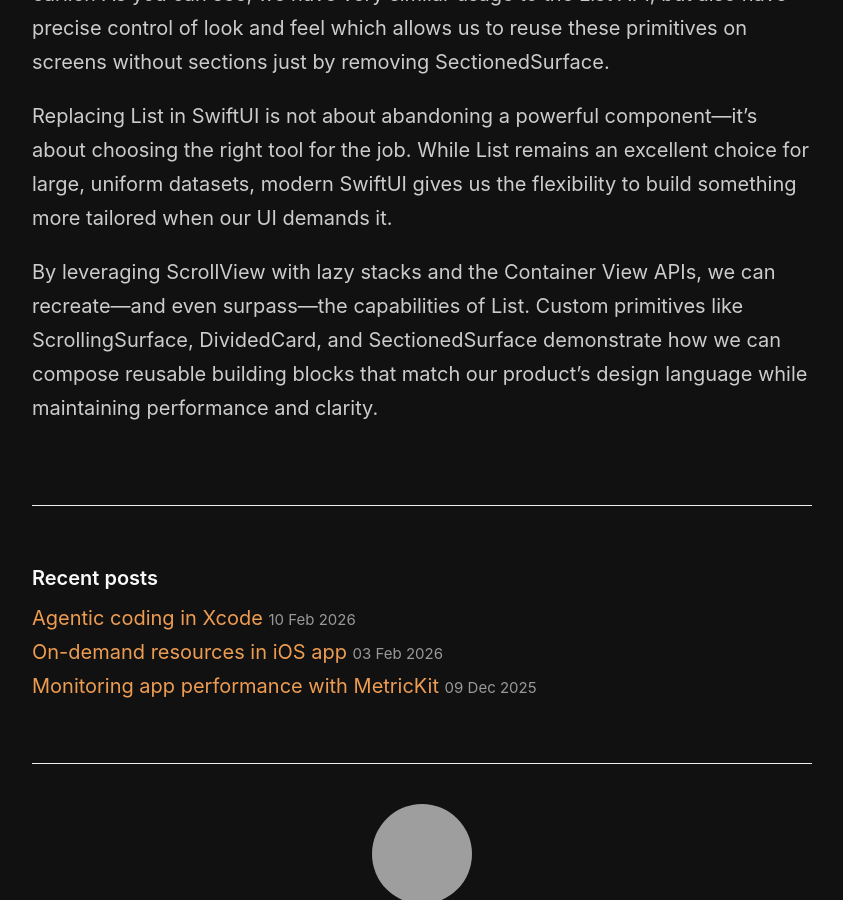
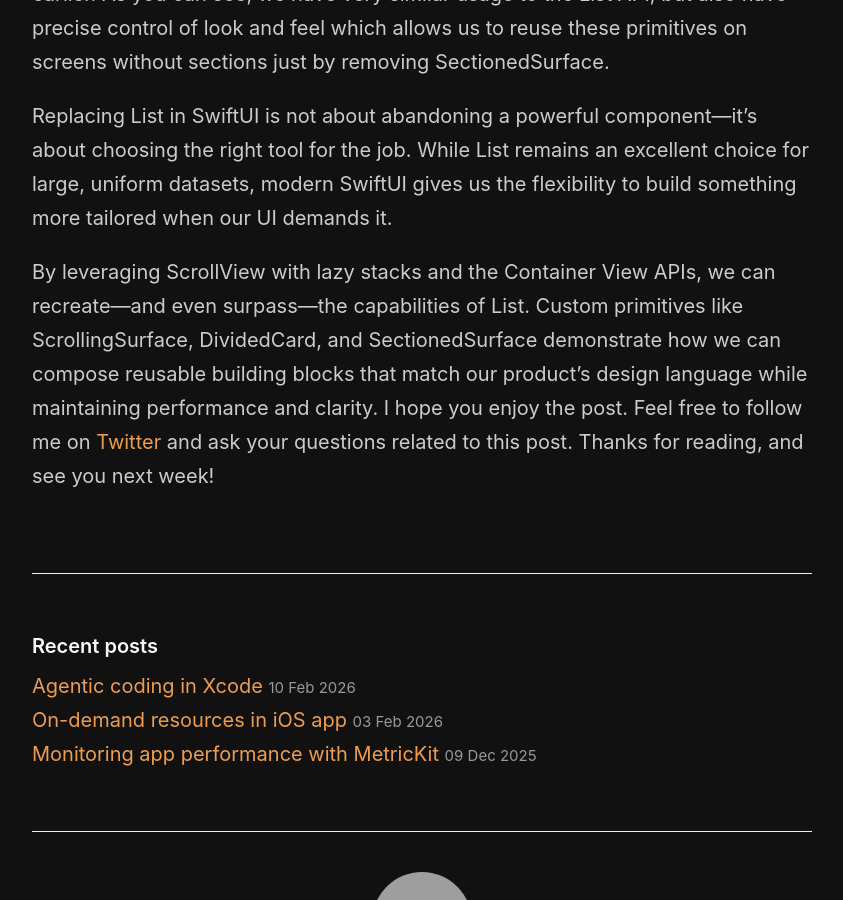
Before and after one commit to mecid/mecid.github.io, a Jekyll site: the page built from _posts/2026-04-06-building-list-replacement-in-swiftui.md, in a window 1280 px wide and 900 px high, scrolled down 4989 px, cut to the strip 0-900 px from the top of the window. Shown: the whole strip, without its empty margins (218-1061 px from the left). Built offline with Jekyll 4.4.1, drawn with Linux system fonts in a browser that asks for light colours; grey boxes are pictures that could not be loaded.

Commit message:
conclusion tuned in the design system post

```diff
--- a/_posts/2026-04-06-building-list-replacement-in-swiftui.md
+++ b/_posts/2026-04-06-building-list-replacement-in-swiftui.md
@@ -183,4 +183,4 @@
 
 Replacing List in SwiftUI is not about abandoning a powerful component—it’s about choosing the right tool for the job. While List remains an excellent choice for large, uniform datasets, modern SwiftUI gives us the flexibility to build something more tailored when our UI demands it.
 
-By leveraging ScrollView with lazy stacks and the Container View APIs, we can recreate—and even surpass—the capabilities of List. Custom primitives like ScrollingSurface, DividedCard, and SectionedSurface demonstrate how we can compose reusable building blocks that match our product’s design language while maintaining performance and clarity.
+By leveraging ScrollView with lazy stacks and the Container View APIs, we can recreate—and even surpass—the capabilities of List. Custom primitives like ScrollingSurface, DividedCard, and SectionedSurface demonstrate how we can compose reusable building blocks that match our product’s design language while maintaining performance and clarity. I hope you enjoy the post. Feel free to follow me on [Twitter](https://twitter.com/mecid) and ask your questions related to this post. Thanks for reading, and see you next week!
```
